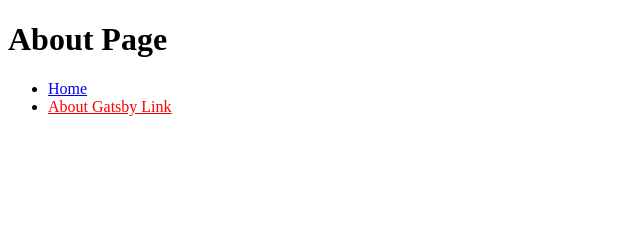
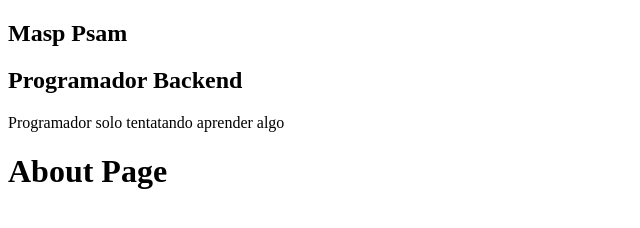
Before and after one commit to masptj/my-blog, a Gatsby site: page /about in a window 1280 px wide. Shown: the whole page, without its empty margins (0-640 px from the left). Built offline with nearby package versions, Linux system fonts and the light colour scheme; Gatsby itself is replaced by a stand-in of ours.

Commit message:
added Profile component and included on Layout

```diff
--- /dev/null
+++ b/src/components/Profile/index.js
@@ -0,0 +1,12 @@
+import React from "react"
+
+const Profile = () => (
+    <div className="Profile-wrapper">
+        <h1> Masp Psam</h1>
+        <h2> Programador Backend</h2>
+        <p>Programador solo tentatando aprender algo</p>
+    </div>
+
+)
+
+export default Profile
--- a/src/components/layout.js
+++ b/src/components/layout.js
@@ -1,11 +1,15 @@
 import * as React from "react"
 import PropTypes from "prop-types"
+import Profile from "./Profile"
 
 
 const Layout = ({ children }) => {
 
   return (
     <>
+    <aside>
+      <Profile />
+    </aside>
       <main>{children}</main>
     </>
   )
--- a/src/pages/about.js
+++ b/src/pages/about.js
@@ -1,21 +1,13 @@
 import React from "react";
-import { Link } from "gatsby"
+
+import Layout from "../components/layout"
+import Seo from "../components/seo"
 
 const AboutPage = () => (
-    <>
-    <h1>About Page</h1>
-
-    <ul>
-      <li>
-        <Link to="/" >Home</Link>
-      </li>
-
-      <li>
-        <Link to="/about" activeStyle={ {color:"red"} }>About Gatsby Link</Link>
-      </li>
-    </ul>
-
-    </>
+    <Layout>
+        <Seo title="About" />
+        <h1>About Page</h1>
+    </Layout>
 )
 
 export default AboutPage
```
Also changed, not shown: src/pages/index.js (+0 -11 lines).
